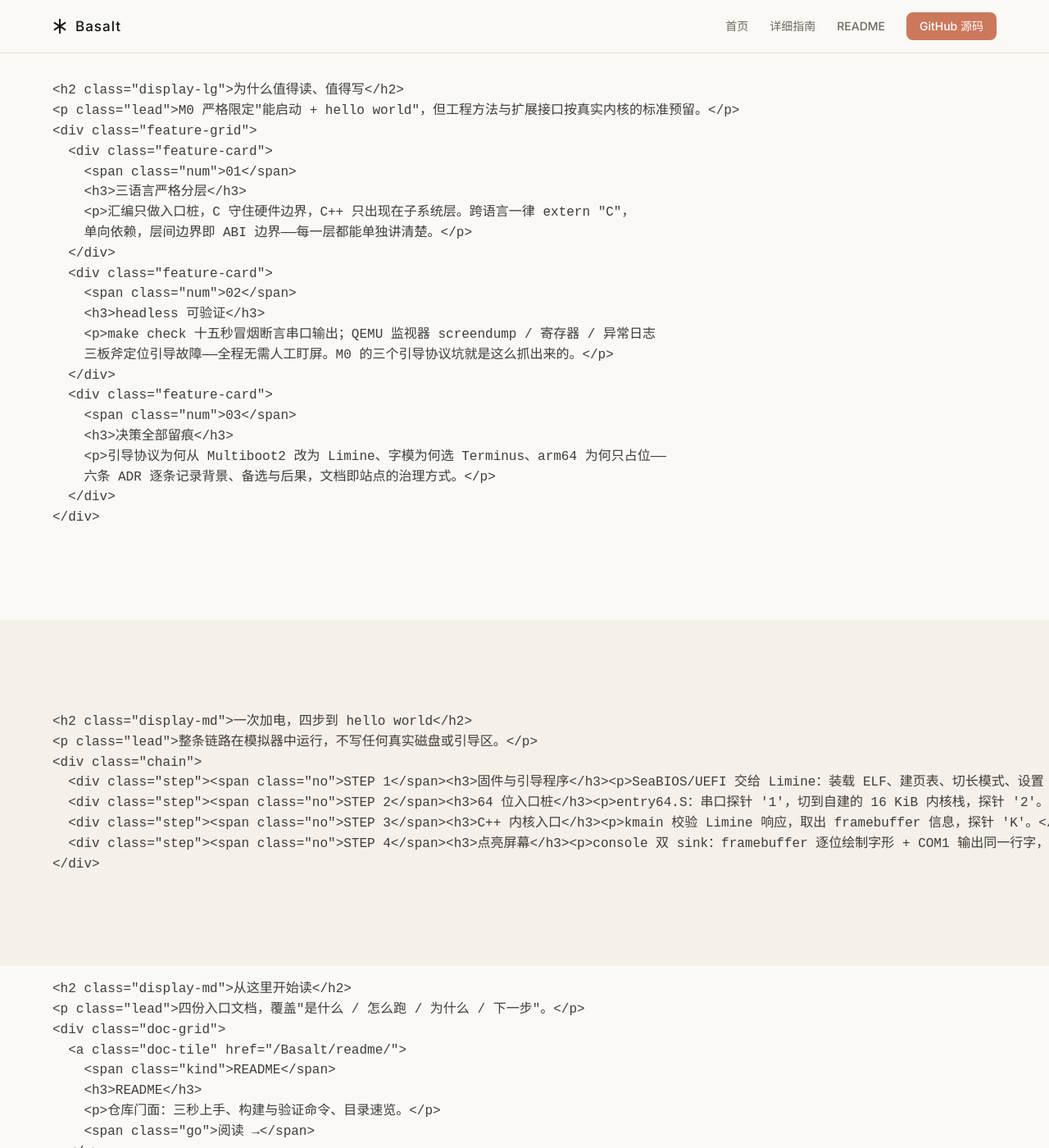
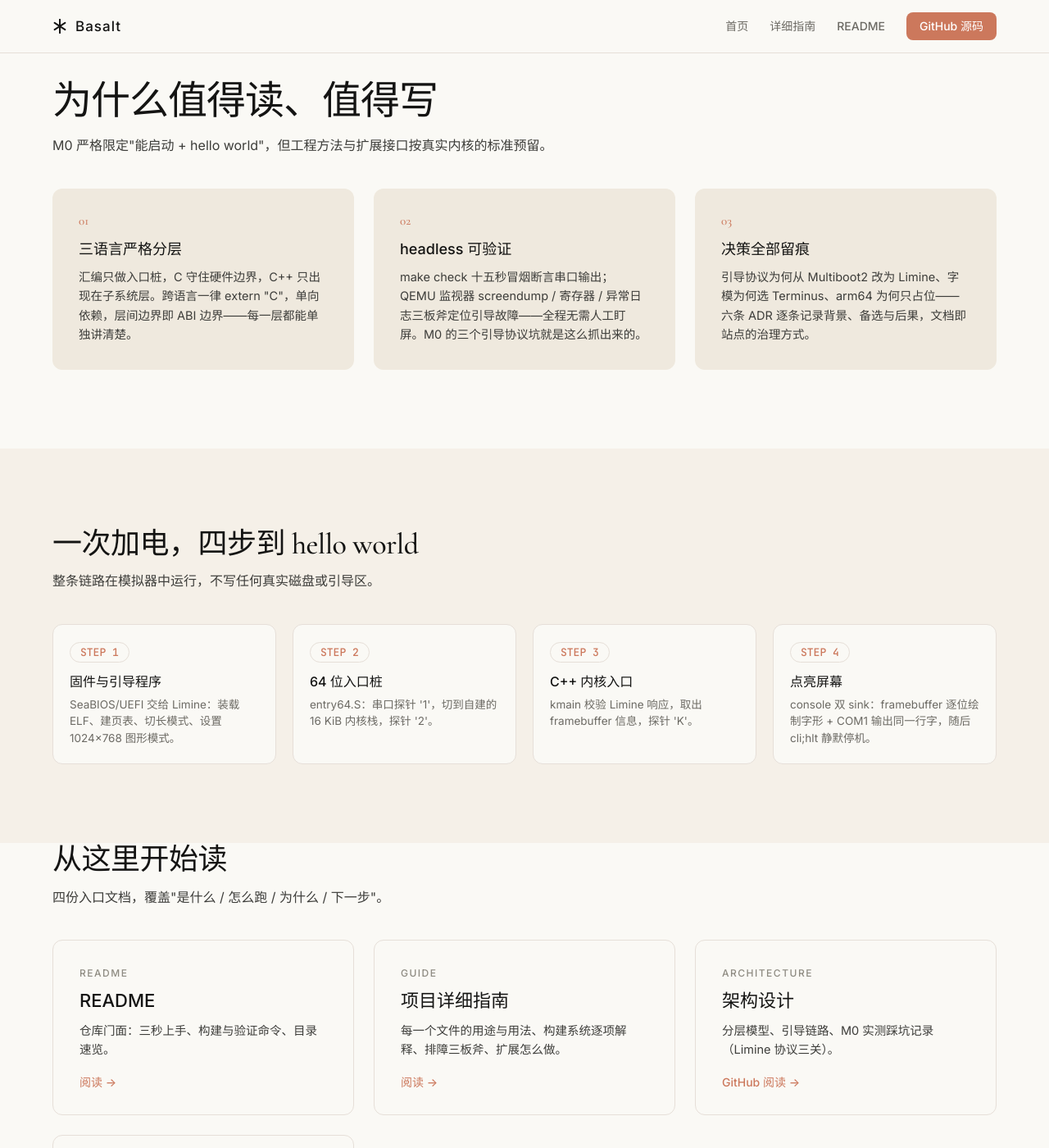
Before and after one commit to BS-O/Basalt, a Jekyll site: the page built from docs/index.html, in a window 1280 px wide and 1400 px high, scrolled down 1439 px. Shown: the whole window at 82% size. Built offline with Jekyll 4.4.1, drawn with Linux system fonts in a browser that asks for light colours; some of the changed text lies outside the part shown.

Commit message:
fix(pages): promo homepage as pure HTML (kramdown escapes raw HTML blocks inside .md)

```diff
--- a/docs/index.md
+++ b/docs/index.html
@@ -4,17 +4,15 @@ title: Basalt · 从裸机到 hello world 的自研内核
 permalink: /
 ---
 
-<!-- ============ hero band（奶油画布） ============ -->
+<!-- ============ hero band ============ -->
 <section class="hero">
   <div class="wrap">
     <span class="hero-badge"><span class="dot"></span>Milestone M0 · 已达成</span>
     <h1 class="display-xl">从裸机开始，<em>亲手点亮</em>一块屏幕。</h1>
-    <p class="hero-sub">Basalt（玄武岩——地壳之下最坚实的那层石头）是一个自研 x86-64 内核的教学研究项目：
-    不借助现成内核框架，用 C++17 子集、C 与汇编三种语言逐层搭建，Limine 负责固件初始化，
-    内核自身代码从 64 位长模式入口开始，直至在 framebuffer 上画出第一个字符。</p>
+    <p class="hero-sub">Basalt（玄武岩——地壳之下最坚实的那层石头）是一个自研 x86-64 内核的教学研究项目：不借助现成内核框架，用 C++17 子集、C 与汇编三种语言逐层搭建，Limine 负责固件初始化，内核自身代码从 64 位长模式入口开始，直至在 framebuffer 上画出第一个字符。</p>
     <div class="hero-cta">
-      <a class="btn btn-primary" href="{{ '/PROJECT-GUIDE/' | relative_url }}">阅读项目指南</a>
-      <a class="btn btn-secondary" href="{{ '/readme/' | relative_url }}">查看 README</a>
+      <a class="btn btn-primary" href="/Basalt/PROJECT-GUIDE/">阅读项目指南</a>
+      <a class="btn btn-secondary" href="/Basalt/readme/">查看 README</a>
       <a class="btn btn-secondary" href="https://github.com/BS-O/Basalt">GitHub 仓库</a>
     </div>
     <div class="hero-meta">
@@ -27,16 +25,15 @@ permalink: /
   </div>
 </section>
 
-<!-- ============ dark band：M0 实拍 + 终端输出（暗色产品表面） ============ -->
+<!-- ============ dark band：M0 实拍 + 终端输出 ============ -->
 <section class="band-dark">
   <div class="wrap">
     <h2 class="display-lg">M0：启动，然后说出第一句话</h2>
-    <p class="lead">Limine 完成 16 位 → 32 位 → 64 位长模式的全部固件初始化；Basalt 的第一行汇编从长模式入口开始：
-    自建栈、收集 framebuffer，交给 C++ 的 kmain —— 随后屏幕被点亮。</p>
+    <p class="lead">Limine 完成 16 位 → 32 位 → 64 位长模式的全部固件初始化；Basalt 的第一行汇编从长模式入口开始：自建栈、收集 framebuffer，交给 C++ 的 kmain —— 随后屏幕被点亮。</p>
     <div class="dark-grid">
       <figure class="mockup" style="margin:0">
         <div class="chrome"><span class="dots"><i></i><i></i><i></i></span> QEMU · SeaBIOS → Limine → basalt.elf</div>
-        <img src="{{ 'assets/m0-screendump.png' | relative_url }}" alt="M0 实拍：QEMU framebuffer 输出 hello world">
+        <img src="assets/m0-screendump.png" alt="M0 实拍：QEMU framebuffer 输出 hello world">
       </figure>
       <div class="code-window">
         <div class="chrome"><span class="dots"><i></i><i></i><i></i></span> headless 冒烟 · COM1 串口日志</div>
@@ -65,20 +62,17 @@ permalink: /
       <div class="feature-card">
         <span class="num">01</span>
         <h3>三语言严格分层</h3>
-        <p>汇编只做入口桩，C 守住硬件边界，C++ 只出现在子系统层。跨语言一律 extern "C"，
-        单向依赖，层间边界即 ABI 边界——每一层都能单独讲清楚。</p>
+        <p>汇编只做入口桩，C 守住硬件边界，C++ 只出现在子系统层。跨语言一律 extern "C"，单向依赖，层间边界即 ABI 边界——每一层都能单独讲清楚。</p>
       </div>
       <div class="feature-card">
         <span class="num">02</span>
         <h3>headless 可验证</h3>
-        <p>make check 十五秒冒烟断言串口输出；QEMU 监视器 screendump / 寄存器 / 异常日志
-        三板斧定位引导故障——全程无需人工盯屏。M0 的三个引导协议坑就是这么抓出来的。</p>
+        <p>make check 十五秒冒烟断言串口输出；QEMU 监视器 screendump / 寄存器 / 异常日志三板斧定位引导故障——全程无需人工盯屏。M0 的三个引导协议坑就是这么抓出来的。</p>
       </div>
       <div class="feature-card">
         <span class="num">03</span>
         <h3>决策全部留痕</h3>
-        <p>引导协议为何从 Multiboot2 改为 Limine、字模为何选 Terminus、arm64 为何只占位——
-        六条 ADR 逐条记录背景、备选与后果，文档即站点的治理方式。</p>
+        <p>引导协议为何从 Multiboot2 改为 Limine、字模为何选 Terminus、arm64 为何只占位——六条 ADR 逐条记录背景、备选与后果，文档即站点的治理方式。</p>
       </div>
     </div>
   </div>
@@ -104,13 +98,13 @@ permalink: /
     <h2 class="display-md">从这里开始读</h2>
     <p class="lead">四份入口文档，覆盖"是什么 / 怎么跑 / 为什么 / 下一步"。</p>
     <div class="doc-grid">
-      <a class="doc-tile" href="{{ '/readme/' | relative_url }}">
+      <a class="doc-tile" href="/Basalt/readme/">
         <span class="kind">README</span>
         <h3>README</h3>
         <p>仓库门面：三秒上手、构建与验证命令、目录速览。</p>
         <span class="go">阅读 →</span>
       </a>
-      <a class="doc-tile" href="{{ '/PROJECT-GUIDE/' | relative_url }}">
+      <a class="doc-tile" href="/Basalt/PROJECT-GUIDE/">
         <span class="kind">GUIDE</span>
         <h3>项目详细指南</h3>
         <p>每一个文件的用途与用法、构建系统逐项解释、排障三板斧、扩展怎么做。</p>
@@ -139,7 +133,7 @@ permalink: /
     <p>三条命令：构建 → 跑起来 → 自动验证。一切发生在模拟器里，不动宿主机一根毫毛。</p>
     <div class="hero-cta">
       <a class="btn btn-cream" href="https://github.com/BS-O/Basalt">克隆仓库</a>
-      <a class="btn btn-cream" href="{{ '/PROJECT-GUIDE/' | relative_url }}">先读指南</a>
+      <a class="btn btn-cream" href="/Basalt/PROJECT-GUIDE/">先读指南</a>
     </div>
   </div>
 </section>
```
